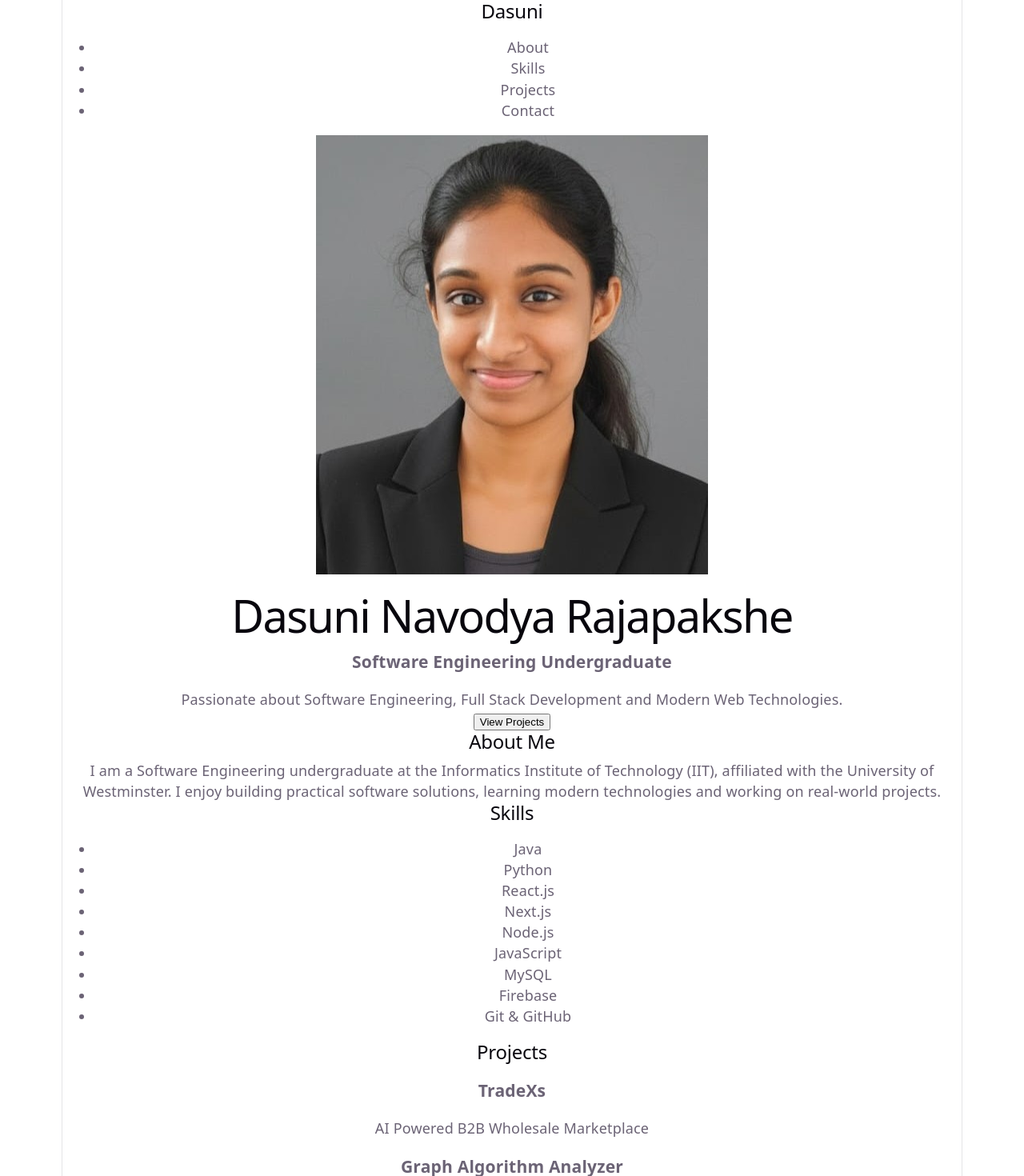
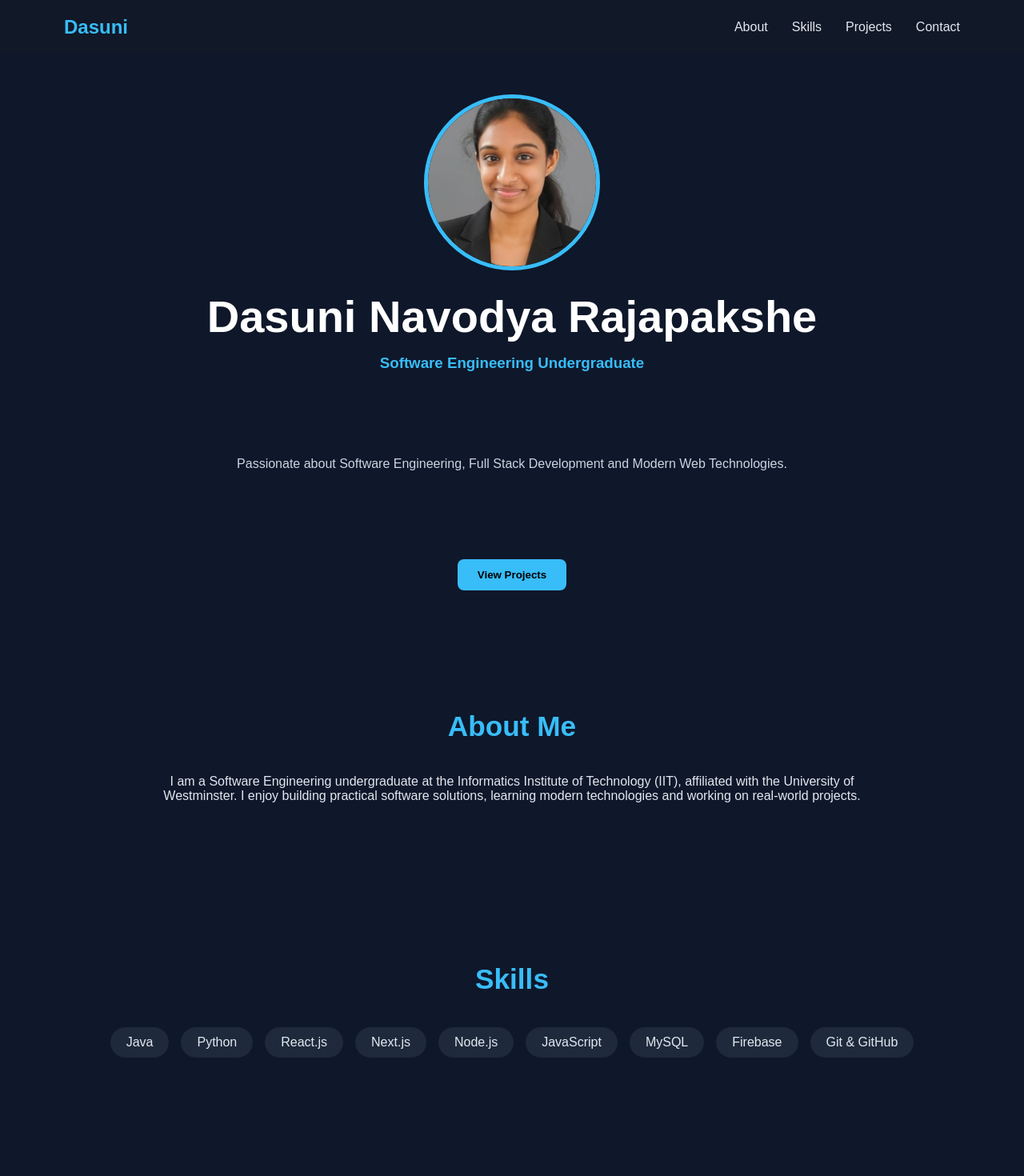
Before and after one commit to dasuni222/portfolio, a React (Vite) app: page / in a window 1280 px wide. Shown: the top 1470 px of the page at 80% size. Built offline with nearby package versions, Linux system fonts and the light colour scheme.

Commit message:
Updated my protfolio

```diff
--- a/src/App.css
+++ b/src/App.css
@@ -93,10 +93,10 @@ li {
 }
 
 .hero img {
-  width: 40px !important;
-  height: 40px !important;
+  width: 220px;
+  height: 220px;
   border-radius: 50%;
   object-fit: cover;
-  display: block;
-  margin: 0 auto;
+  border: 5px solid #38bdf8;
+  margin-bottom: 25px;
 }
--- a/src/components/Skills.jsx
+++ b/src/components/Skills.jsx
@@ -3,17 +3,17 @@ function Skills() {
     <section>
       <h2>Skills</h2>
 
-      <ul>
-        <li>Java</li>
-        <li>Python</li>
-        <li>React.js</li>
-        <li>Next.js</li>
-        <li>Node.js</li>
-        <li>JavaScript</li>
-        <li>MySQL</li>
-        <li>Firebase</li>
-        <li>Git & GitHub</li>
-      </ul>
+      <div className="skills-list">
+        <span>Java</span>
+        <span>Python</span>
+        <span>React.js</span>
+        <span>Next.js</span>
+        <span>Node.js</span>
+        <span>JavaScript</span>
+        <span>MySQL</span>
+        <span>Firebase</span>
+        <span>Git & GitHub</span>
+      </div>
     </section>
   );
 }
--- a/src/index.css
+++ b/src/index.css
@@ -1,111 +1,153 @@
-:root {
-  --text: #6b6375;
-  --text-h: #08060d;
-  --bg: #fff;
-  --border: #e5e4e7;
-  --code-bg: #f4f3ec;
-  --accent: #aa3bff;
-  --accent-bg: rgba(170, 59, 255, 0.1);
-  --accent-border: rgba(170, 59, 255, 0.5);
-  --social-bg: rgba(244, 243, 236, 0.5);
-  --shadow:
-    rgba(0, 0, 0, 0.1) 0 10px 15px -3px, rgba(0, 0, 0, 0.05) 0 4px 6px -2px;
-
-  --sans: system-ui, 'Segoe UI', Roboto, sans-serif;
-  --heading: system-ui, 'Segoe UI', Roboto, sans-serif;
-  --mono: ui-monospace, Consolas, monospace;
-
-  font: 18px/145% var(--sans);
-  letter-spacing: 0.18px;
-  color-scheme: light dark;
-  color: var(--text);
-  background: var(--bg);
-  font-synthesis: none;
-  text-rendering: optimizeLegibility;
-  -webkit-font-smoothing: antialiased;
-  -moz-osx-font-smoothing: grayscale;
-
-  @media (max-width: 1024px) {
-    font-size: 16px;
-  }
+* {
+  margin: 0;
+  padding: 0;
+  box-sizing: border-box;
 }
 
-@media (prefers-color-scheme: dark) {
-  :root {
-    --text: #9ca3af;
-    --text-h: #f3f4f6;
-    --bg: #16171d;
-    --border: #2e303a;
-    --code-bg: #1f2028;
-    --accent: #c084fc;
-    --accent-bg: rgba(192, 132, 252, 0.15);
-    --accent-border: rgba(192, 132, 252, 0.5);
-    --social-bg: rgba(47, 48, 58, 0.5);
-    --shadow:
-      rgba(0, 0, 0, 0.4) 0 10px 15px -3px, rgba(0, 0, 0, 0.25) 0 4px 6px -2px;
-  }
-
-  #social .button-icon {
-    filter: invert(1) brightness(2);
-  }
+html {
+  scroll-behavior: smooth;
 }
 
 body {
-  margin: 0;
+  background: #0f172a;
+  color: #e2e8f0;
+  font-family: "Poppins", sans-serif;
 }
 
 #root {
-  width: 1126px;
-  max-width: 100%;
-  margin: 0 auto;
-  text-align: center;
-  border-inline: 1px solid var(--border);
-  min-height: 100svh;
+  width: 100%;
+}
+
+/* NAVBAR */
+
+nav {
+  display: flex;
+  justify-content: space-between;
+  align-items: center;
+  padding: 20px 80px;
+  background: #111827;
+  position: sticky;
+  top: 0;
+}
+
+nav h2 {
+  color: #38bdf8;
+}
+
+nav ul {
+  display: flex;
+  list-style: none;
+  gap: 30px;
+}
+
+nav li:hover {
+  color: #38bdf8;
+  cursor: pointer;
+}
+
+/* HERO */
+
+.hero {
+  min-height: 90vh;
   display: flex;
   flex-direction: column;
-  box-sizing: border-box;
+  justify-content: center;
+  align-items: center;
+  padding: 50px;
+  text-align: center;
 }
 
-h1,
-h2 {
-  font-family: var(--heading);
-  font-weight: 500;
-  color: var(--text-h);
+.hero img {
+  width: 220px;
+  height: 220px;
+  border-radius: 50%;
+  object-fit: cover;
+  border: 5px solid #38bdf8;
+  margin-bottom: 25px;
 }
 
-h1 {
-  font-size: 56px;
-  letter-spacing: -1.68px;
-  margin: 32px 0;
-  @media (max-width: 1024px) {
-    font-size: 36px;
-    margin: 20px 0;
-  }
-}
-h2 {
-  font-size: 24px;
-  line-height: 118%;
-  letter-spacing: -0.24px;
-  margin: 0 0 8px;
-  @media (max-width: 1024px) {
-    font-size: 20px;
-  }
-}
-p {
-  margin: 0;
+.hero h1 {
+  font-size: 3.5rem;
+  color: white;
 }
 
-code,
-.counter {
-  font-family: var(--mono);
-  display: inline-flex;
-  border-radius: 4px;
-  color: var(--text-h);
+.hero h3 {
+  color: #38bdf8;
+  margin: 15px 0;
 }
 
-code {
-  font-size: 15px;
-  line-height: 135%;
-  padding: 4px 8px;
-  background: var(--code-bg);
+.hero p {
+  max-width: 700px;
+  color: #cbd5e1;
 }
+
+button {
+  margin-top: 20px;
+  padding: 12px 25px;
+  border: none;
+  border-radius: 8px;
+  background: #38bdf8;
+  cursor: pointer;
+  font-weight: bold;
+}
+
+/* SECTIONS */
+
+section {
+  padding: 100px 80px;
+}
+
+section h2 {
+  text-align: center;
+  color: #38bdf8;
+  margin-bottom: 40px;
+  font-size: 2.2rem;
+}
+
+/* ABOUT */
+
+section p {
+  max-width: 900px;
+  margin: auto;
+  text-align: center;
+}
+
+/* SKILLS */
+
+.skills-list {
+  display: flex;
+  flex-wrap: wrap;
+  justify-content: center;
+  gap: 15px;
+}
+
+.skills-list span {
+  background: #1e293b;
+  padding: 10px 20px;
+  border-radius: 30px;
+}
+
+/* PROJECTS */
+
+.projects-container {
+  display: grid;
+  grid-template-columns: repeat(auto-fit,minmax(300px,1fr));
+  gap: 25px;
+}
+
+.project-card {
+  background: #1e293b;
+  padding: 25px;
+  border-radius: 15px;
+  transition: 0.3s;
+}
+
+.project-card:hover {
+  transform: translateY(-8px);
+}
+
+/* CONTACT */
+
+.contact {
+  text-align: center;
+}
```
